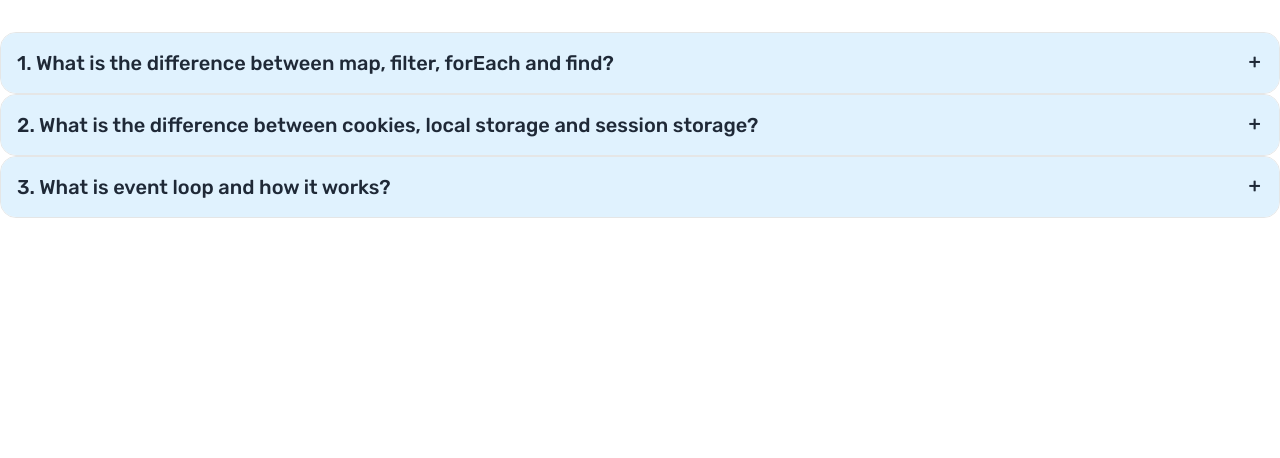
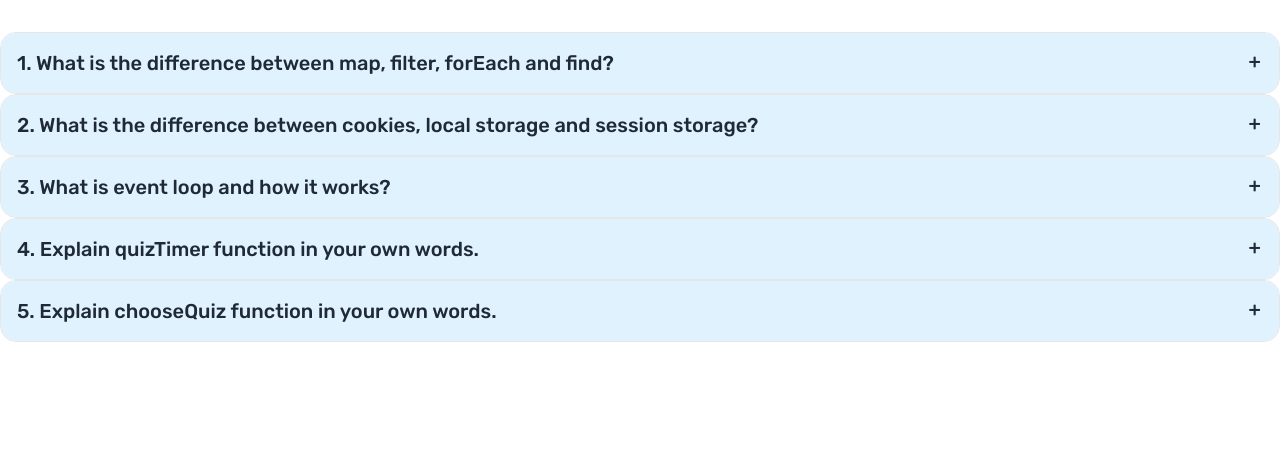
Before and after one commit to Nasim043/quiz-hero, a plain HTML site: page blog.html in a window 1280 px wide. Drawn offline with nearby package versions, Linux system fonts and the light colour scheme.

Commit message:
Completed blog page

```diff
--- a/blog.html
+++ b/blog.html
@@ -112,6 +112,32 @@
         </p>
       </div>
     </div>
+    <div tabindex="0" class="collapse collapse-plus border border-base-300 bg-base-100 rounded-box">
+      <div class="collapse-title text-xl font-medium bg-sky-100">
+        4. Explain quizTimer function in your own words.
+      </div>
+      <div class="collapse-content">
+        <p class="text-lg">The quizTimer function receives a parameter called dismiss. If it has a truthy value, it
+          clears the times of the setTimeout function and returns nothing. The callback function inside setTimeout
+          simply calculates the total minutes and seconds spent on the quiz. It injects the time into the index html
+          file by getting the element using querySelector. If the total time is greater than 60 seconds, the timer turns
+          into red color. The red color depth change according to even and odd second.
+        </p>
+      </div>
+    </div>
+    <div tabindex="0" class="collapse collapse-plus border border-base-300 bg-base-100 rounded-box">
+      <div class="collapse-title text-xl font-medium bg-sky-100">
+        5. Explain chooseQuiz function in your own words.
+      </div>
+      <div class="collapse-content">
+        <p class="text-lg">Every time we select an answer for a question chooseQuiz will call and receive the chosen
+          answer and serial no of that question. The answer is an object of arrays that store every quiz question data
+          and our given answer for that quiz question. If an answer for a quiz is already existed then it replaces the
+          answer for that quiz otherwise just added quiz question data and our given answer. Finally, the displayAnswers
+          function will call for display data.
+        </p>
+      </div>
+    </div>
   </main>
 </body>
 
```
